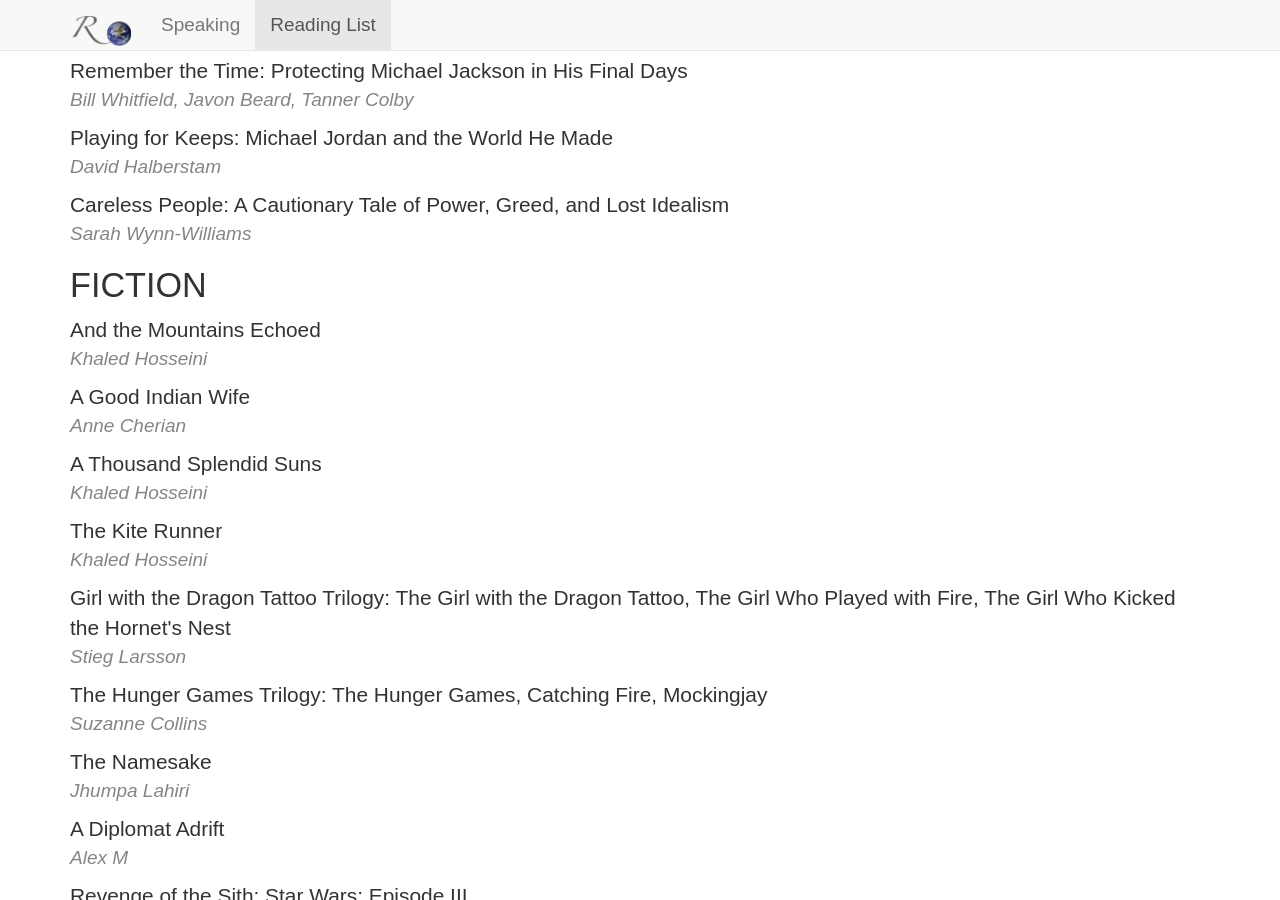
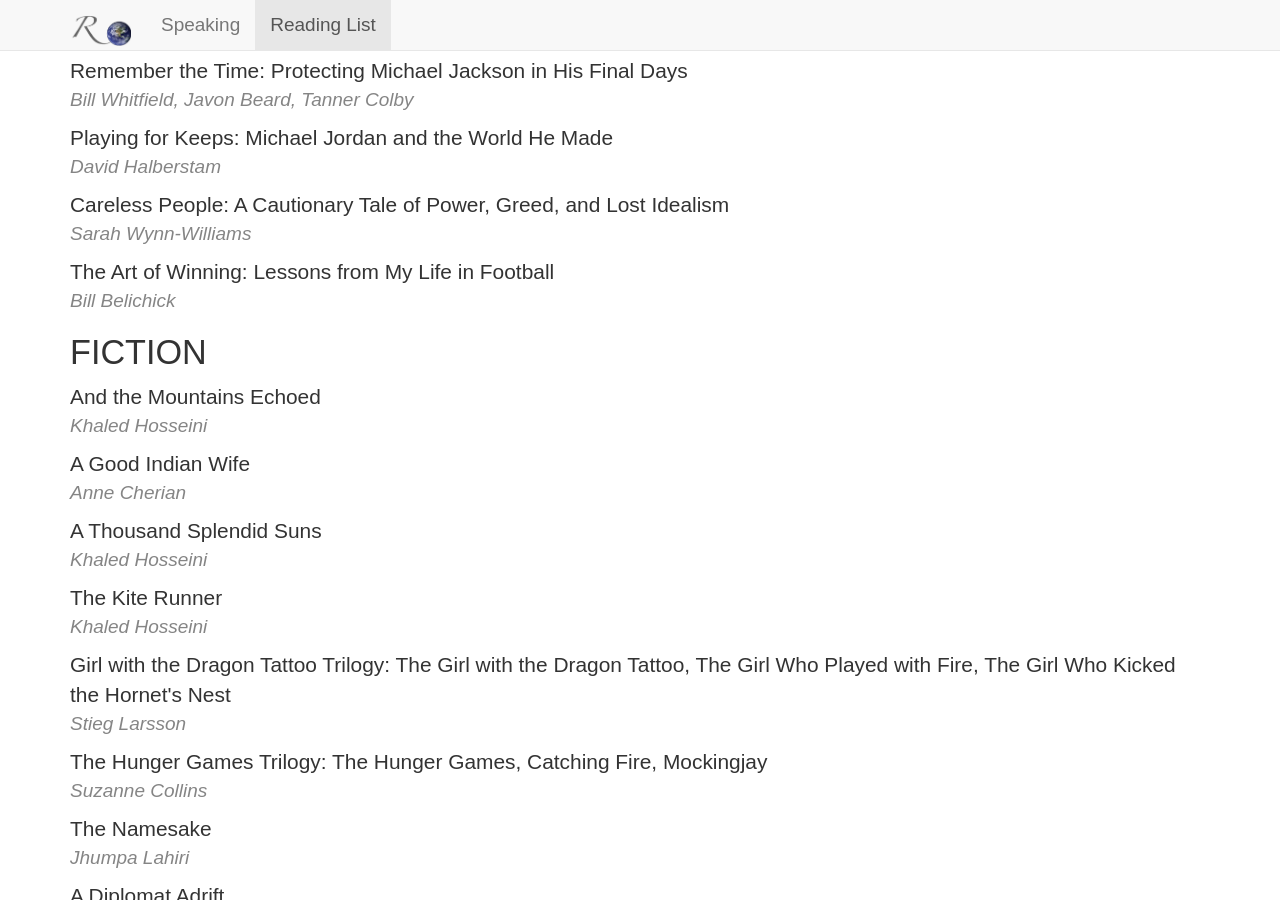
Before and after one commit to rovolution/rovolution.github.io, a Jekyll site: the page built from reading-list/index.html, in a window 1280 px wide and 900 px high, scrolled down 8184 px. Built offline with Jekyll 4.4.1, drawn with Linux system fonts in a browser that asks for light colours; nearby versions of some CDN libraries.

Commit message:
Update index.html

```diff
--- a/reading-list/index.html
+++ b/reading-list/index.html
@@ -501,6 +501,10 @@ title: "Reading List"
 			<div class='book-list-title'>Careless People: A Cautionary Tale of Power, Greed, and Lost Idealism</div>
 			<div class='book-list-author'>Sarah Wynn-Williams</div>
 		</li>
+		<li class='book-list-entry'>
+			<div class='book-list-title'>The Art of Winning: Lessons from My Life in Football</div>
+			<div class='book-list-author'>Bill Belichick</div>
+		</li>
 	</ul>
 	<h3 class="book-list-category">FICTION</h3>
 	<ul class='book-list'>
```
